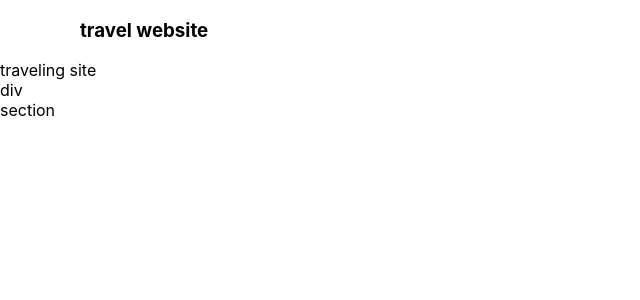
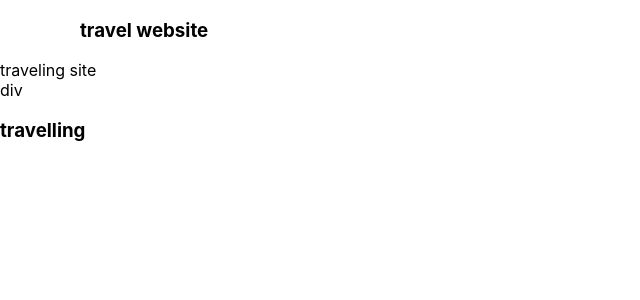
Before and after one commit to christykazi/travelingsite, a React (Create React App) app: page / in a window 1280 px wide. Shown: the top 300 px of the page, without its empty margins (0-640 px from the left). Built offline with nearby package versions, Linux system fonts and the light colour scheme.

Commit message:
new update

```diff
--- a/src/App.js
+++ b/src/App.js
@@ -6,7 +6,7 @@ function App() {
    <ol><ul><h3>travel website</h3></ul></ol>
    <div className="hget">traveling site</div>
    div
-<div>section</div>
+<h3>travelling</h3>
     </div>
 
   );
```
